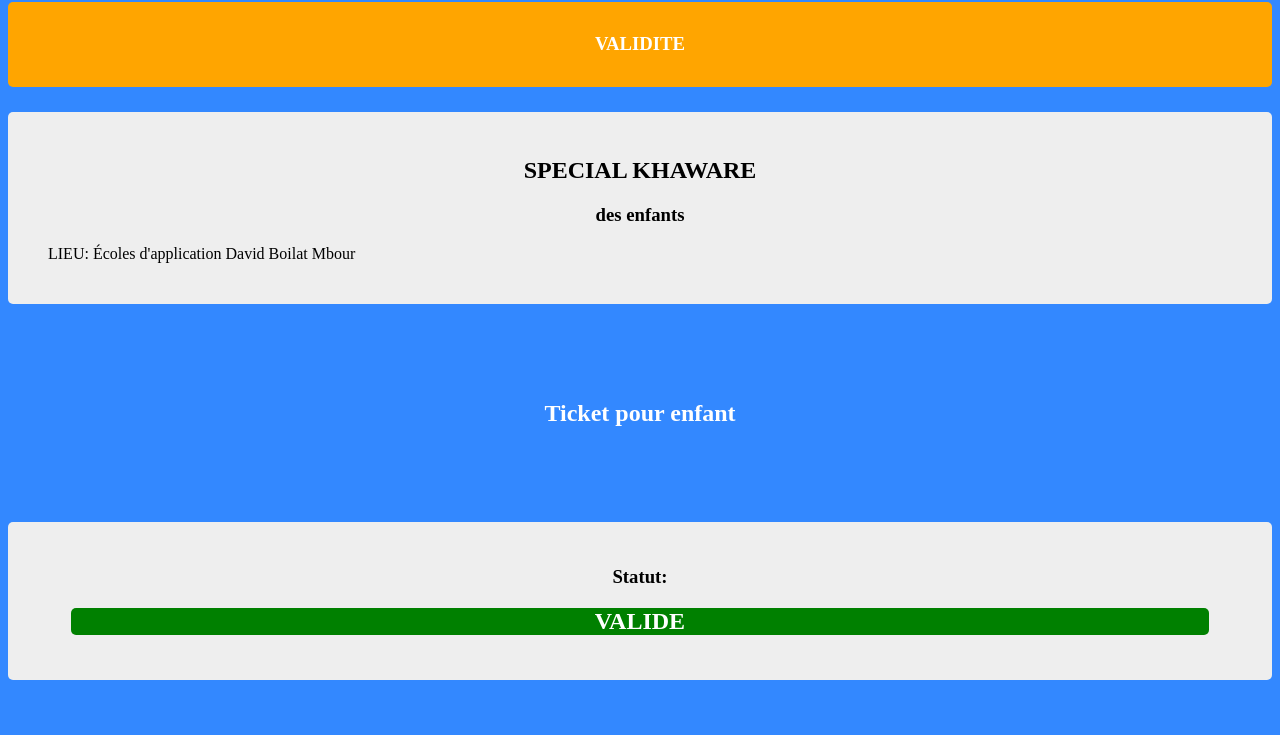
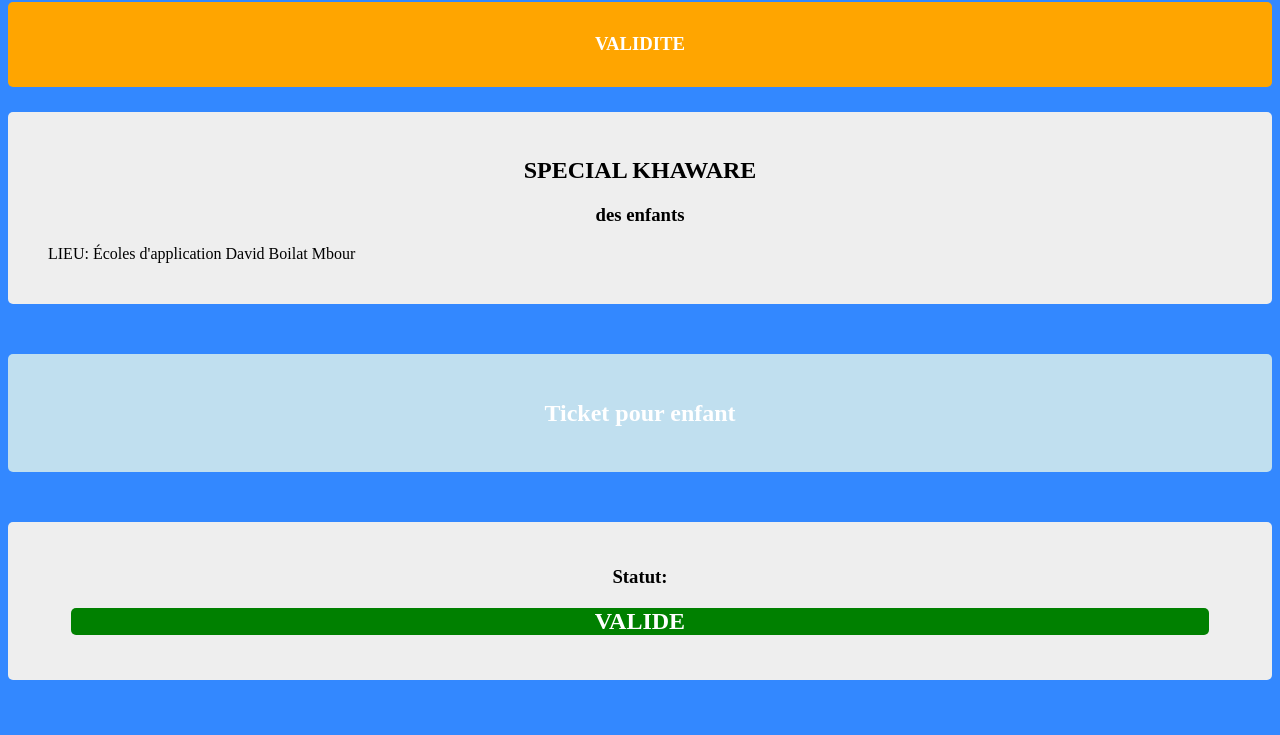
Before and after one commit to Pancrython/mouvementcalasanz, a plain HTML site: page index.html in a window 1280 px wide. Shown: the part 65-800 px from the top of the page. Drawn offline with Linux system fonts and the light colour scheme.

Commit message:
Update index.html

```diff
--- a/index.html
+++ b/index.html
@@ -25,7 +25,7 @@
                       margin-top:2%;
                       padding-top:2%;
                       padding-bottom:2%;
-                      background-color:#blue;
+                      background-color:#c0dfef;
                       border-radius:5px;
                       margin-bottom:4%'>
                           <center><h2>Ticket pour enfant</h2>  </center>
```
